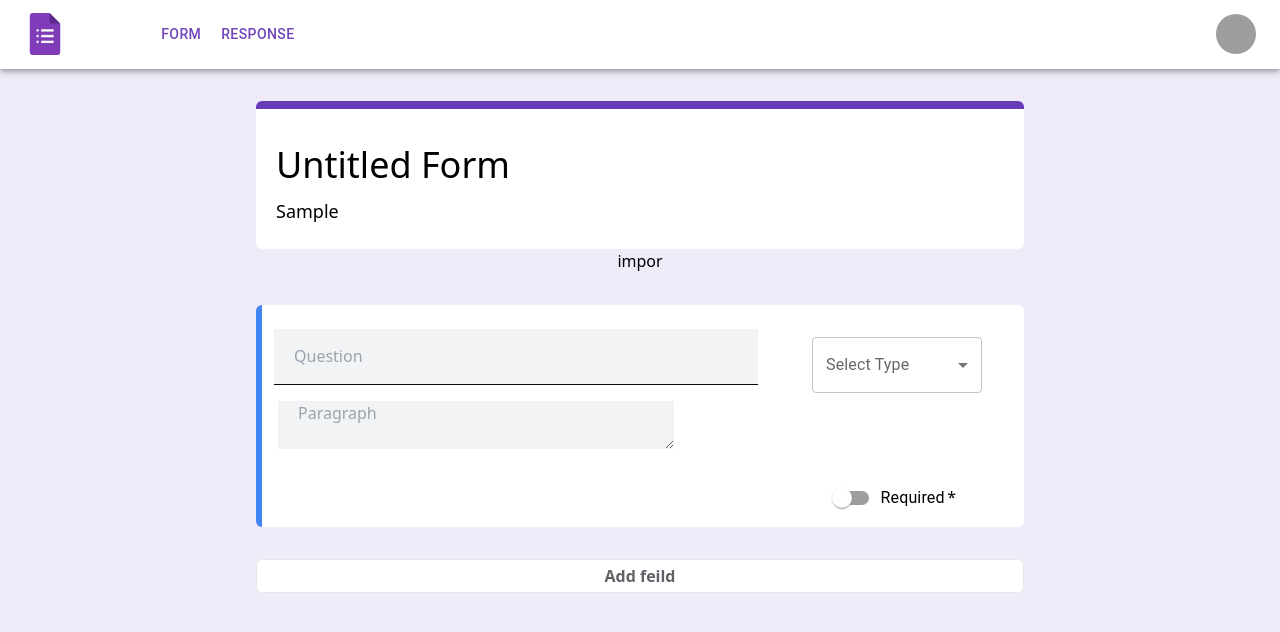
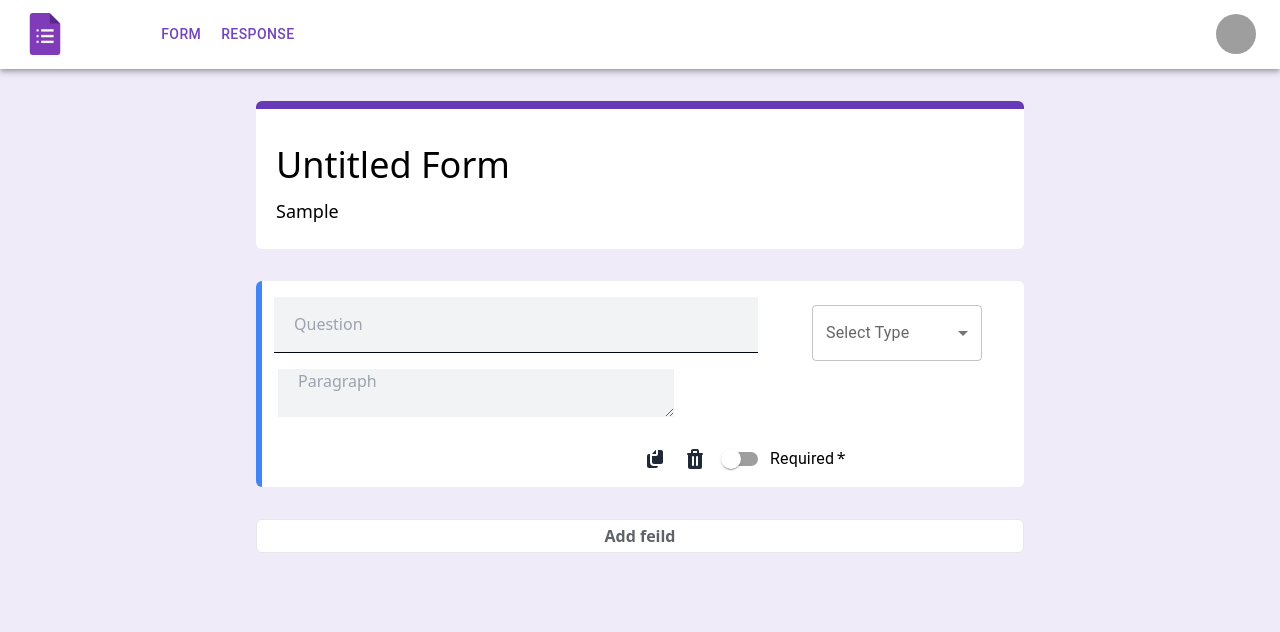
Before and after one commit to sheheemmulakkal/google-form-clone-react, a React (Vite) app: page /admin/create-form in a window 1280 px wide. Both pictures are taken after typing "Sample" into the empty fields and a click on the button "Add feild". Shown: the top 632 px of the page. Built offline with nearby package versions, Linux system fonts and the light colour scheme; grey boxes are pictures that could not be loaded.

Commit message:
feat: Implement copy field feature
This commit adds the functionality to copy text from a field to the clipboard. Users can now conveniently copy information from input fields or text areas by clicking a copy button associated with each field.

```diff
--- a/src/components/FormBody.tsx
+++ b/src/components/FormBody.tsx
@@ -17,6 +17,8 @@ const FormBody: React.FC<{
   optionHandler: (index: number, option: string) => void;
   questionHandler: (index: number, question: string) => void;
   optionRemoveHandler: (index: number, optionIndex: number) => void;
+  deleteHandler: (index: number) => void;
+  copyHandler: (index: number) => void;
   formField: FormItems;
 }> = ({
   index,
@@ -26,6 +28,8 @@ const FormBody: React.FC<{
   optionHandler,
   questionHandler,
   optionRemoveHandler,
+  deleteHandler,
+  copyHandler,
 }) => {
   const checkHandler = (
     _e: React.SyntheticEvent<Element, Event>,
@@ -37,9 +41,17 @@ const FormBody: React.FC<{
   const questionInputHandler = (e: React.ChangeEvent<HTMLInputElement>) => {
     questionHandler(index, e.target.value);
   };
+
+  const deleteFieldHandler = () => {
+    deleteHandler(index);
+  };
+
+  const handleCopy = () => {
+    copyHandler(index);
+  };
   return (
     <>
-      <div className="bg-white rounded-md py-6 flex-col mt-8 border-s-[6px] border-s-[#4285F4]">
+      <div className="bg-white rounded-md py-4 flex-col mt-8 border-s-[6px] border-s-[#4285F4]">
         <div className="flex-row">
           <div className="w-full grid  grid-cols-3">
             <div className="col-span-2 px-3 w-full">
@@ -74,8 +86,51 @@ const FormBody: React.FC<{
 
         <div className="flex-row">
           <div className="grid grid-cols-4">
-            <div className="col-span-3 w-full"></div>
-            <div className="col-span-1 h-6 mt-6 ">
+            <div className="col-span-2 w-full"></div>
+            <div className="col-span-2 h-6 mt-6 flex items-center flex-row">
+              <div className="copy pr-4">
+                <svg
+                  className="w-6 h-6 text-gray-800 cursor-pointer"
+                  aria-hidden="true"
+                  xmlns="http://www.w3.org/2000/svg"
+                  width="24"
+                  height="24"
+                  fill="currentColor"
+                  viewBox="0 0 24 24"
+                  onClick={handleCopy}
+                >
+                  <path
+                    fill-rule="evenodd"
+                    d="M7 9v6a4 4 0 0 0 4 4h4a2 2 0 0 1-2 2H6a2 2 0 0 1-2-2V9a2 2 0 0 1 2-2h1v2Z"
+                    clip-rule="evenodd"
+                  />
+                  <path
+                    fill-rule="evenodd"
+                    d="M13 3.054V7H9.2a2 2 0 0 1 .281-.432l2.46-2.87A2 2 0 0 1 13 3.054ZM15 3v4a2 2 0 0 1-2 2H9v6a2 2 0 0 0 2 2h7a2 2 0 0 0 2-2V5a2 2 0 0 0-2-2h-3Z"
+                    clip-rule="evenodd"
+                  />
+                </svg>
+              </div>
+              <div className="delete pr-4 ">
+                <svg
+                  className="w-6 h-6 text-gray-800  cursor-pointer"
+                  aria-hidden="true"
+                  xmlns="http://www.w3.org/2000/svg"
+                  width="24"
+                  height="24"
+                  fill="currentColor"
+                  viewBox="0 0 24 24"
+                  onClick={deleteFieldHandler}
+                >
+                  <path
+                    fill-rule="evenodd"
+                    d="M8.586 2.586A2 2 0 0 1 10 2h4a2 2 0 0 1 2 2v2h3a1 1 0 1 1 0 2v12a2 2 0 0 1-2 2H7a2 2 0 0 1-2-2V8a1 1 0 0 1 0-2h3V4a2 2 0 0 1 .586-1.414ZM10 6h4V4h-4v2Zm1 4a1 1 0 1 0-2 0v8a1 1 0 1 0 2 0v-8Zm4 0a1 1 0 1 0-2 0v8a1 1 0 1 0 2 0v-8Z"
+                    clip-rule="evenodd"
+                  />
+                </svg>
+              </div>
+
+              <div className="pr-2">
                 <FormGroup>
                   <FormControlLabel
                     required
@@ -89,6 +144,7 @@ const FormBody: React.FC<{
             </div>
           </div>
         </div>
+      </div>
     </>
   );
 };
--- a/src/pages/FormPage.tsx
+++ b/src/pages/FormPage.tsx
@@ -12,6 +12,20 @@ interface InputTypes {
 function FormPage() {
   const [title, setTitle] = useState<string>("Untitled Form");
   const [fields, setFields] = useState<InputTypes[]>([]);
+
+  const copyHandler = (i: number) => {
+    setFields((prev) => {
+      const copy = { ...prev[i] };
+      const nextIndex = i + 1;
+      const updatedFields = [
+        ...prev.slice(0, nextIndex),
+        copy,
+        ...prev.slice(nextIndex),
+      ];
+
+      return updatedFields;
+    });
+  };
 
   const typeChangeHandler = (i: number, inputItem: string) => {
     setFields((prevFields) => {
@@ -34,6 +48,14 @@ function FormPage() {
           };
         }
         return item;
+      });
+    });
+  };
+
+  const deleteHandler = (index: number) => {
+    setFields((prev) => {
+      return prev.filter((_item, i) => {
+        return i !== index;
       });
     });
   };
@@ -78,7 +100,6 @@ function FormPage() {
   return (
     <div className="sm:w-full lg:max-w-[60%]">
       <FormTitle title={title} setTitle={setTitle} />
-      impor
       {fields &&
         fields.map((item, index) => (
           <h1>
@@ -90,6 +111,8 @@ function FormPage() {
               optionHandler={optionHandler}
               questionHandler={questionHandler}
               optionRemoveHandler={optionRemoveHandler}
+              deleteHandler={deleteHandler}
+              copyHandler={copyHandler}
             />
           </h1>
         ))}
```
Lines whose indentation alone changed are shown as unchanged.
